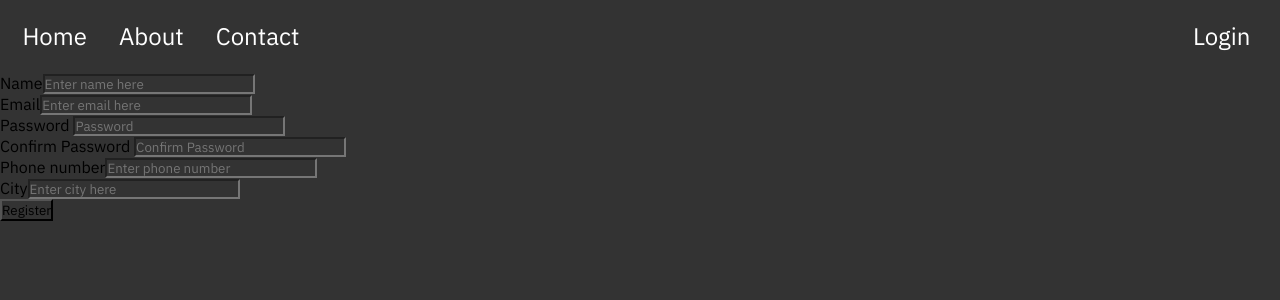
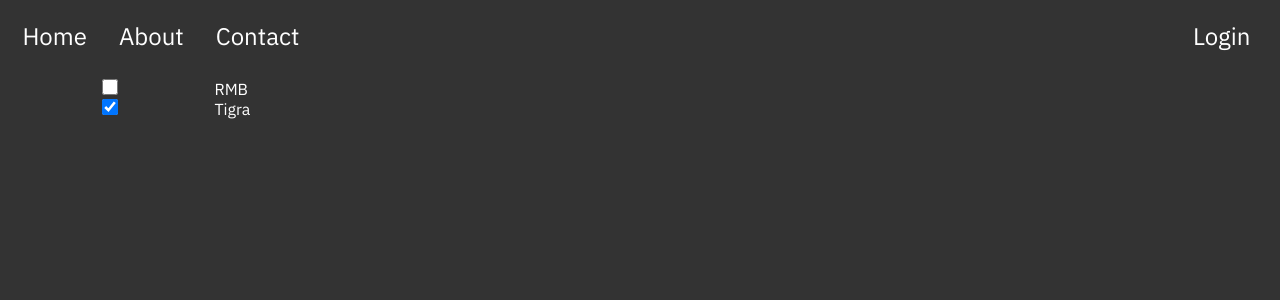
Before and after one commit to CodecoolGlobal/el-proyecte-grande-sprint-1-java-SzPetra, a React (Create React App) app in the folder lnkdoutfrontend/: page /company in a window 1280 px wide. Shown: the top 300 px of the page. Built offline with nearby package versions, Linux system fonts and the light colour scheme.

Commit message:
feat: add components for company listing

```diff
--- a/lnkdoutfrontend/src/App.js
+++ b/lnkdoutfrontend/src/App.js
@@ -6,6 +6,7 @@ import LandingPage from "./pages/LandingPage/LandingPage";
 import StudentPage from "./pages/Student/StudentPage";
 import Header from "./components/Header";
 import NoPage from "./pages/NoPage";
+import ListAllCompanies from "./pages/Company/components/ListAllCompanies";
 
 function App() {
   return (
@@ -14,7 +15,7 @@ function App() {
               <Route path="/" element={<Header />}>
                   <Route index element={<LandingPage />} />
                   <Route path="student" element={<StudentPage />} />
-                  <Route path="company" element={<CompanyPage />} />
+                  <Route path="company" element={<ListAllCompanies />} />
                   <Route path="*" element={<NoPage />} />
               </Route>
           </Routes>
--- /dev/null
+++ b/lnkdoutfrontend/src/pages/Company/components/CompanyContent.js
@@ -0,0 +1,21 @@
+import React from 'react';
+import CompanyList from "./CompanyList";
+
+function CompanyContent({companies, setCompanies, handleCheck}) {
+
+
+    return (
+        <main>
+            {companies.length ? (
+                <CompanyList
+                    companies={companies}
+                    handleCheck={handleCheck}
+                    />
+            ) : (
+                <p>There are no available Companies yet</p>
+            )}
+        </main>
+    );
+}
+
+export default CompanyContent;
--- /dev/null
+++ b/lnkdoutfrontend/src/pages/Company/components/CompanyList.js
@@ -0,0 +1,18 @@
+import React from 'react';
+import SingleCompany from "./SingleCompany";
+
+function CompanyList({companies, handleCheck}) {
+    return (
+        <ul>
+            {companies.map((company) => (
+                <SingleCompany
+                    key={company.id}
+                    company={company}
+                    handleCheck={handleCheck}
+                />
+            ))}
+        </ul>
+    );
+}
+
+export default CompanyList;
--- /dev/null
+++ b/lnkdoutfrontend/src/pages/Company/components/ListAllCompanies.js
@@ -0,0 +1,33 @@
+import React, {useState} from 'react';
+import CompanyContent from "./CompanyContent";
+
+function ListAllCompanies() {
+
+    const [companies, setCompanies] = useState([
+        {
+            id: 1,
+            checked: false,
+            company: 'RMB'
+        },
+        {
+            id: 2,
+            checked: true,
+            company: 'Tigra'
+        }
+    ]);
+    const handleCheck = (id) => {
+        const listItems = companies.map((item) => item.id === id ? { ...item, checked: !item.checked} : item);
+        setCompanies(listItems)
+    }
+
+    return (
+        <div>
+        <CompanyContent
+            companies={companies}
+            handleCheck={handleCheck}
+        />
+        </div>
+    );
+}
+
+export default ListAllCompanies;
--- /dev/null
+++ b/lnkdoutfrontend/src/pages/Company/components/SingleCompany.js
@@ -0,0 +1,18 @@
+import React from 'react';
+
+function SingleCompany({company, handleCheck}) {
+    return (
+        <ol className='company'>
+            <input
+                type="checkbox"
+                onChange={() => handleCheck(company.id)}
+                checked={company.checked}
+            />
+            <label style={{color: "white"}}>
+                {company.company}
+            </label>
+        </ol>
+    )
+}
+
+export default SingleCompany;
```
Also changed, not shown: 2 other files (tests, documents, lock files or other folders).
